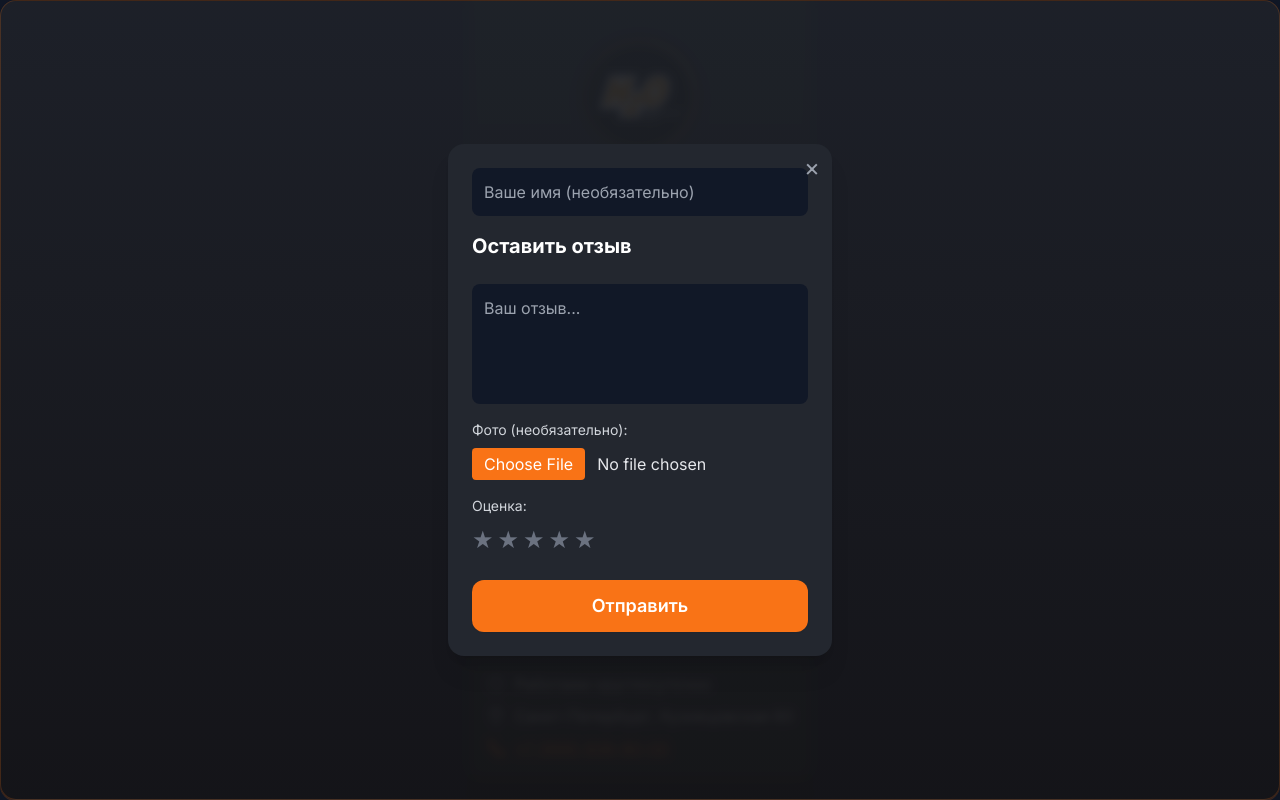
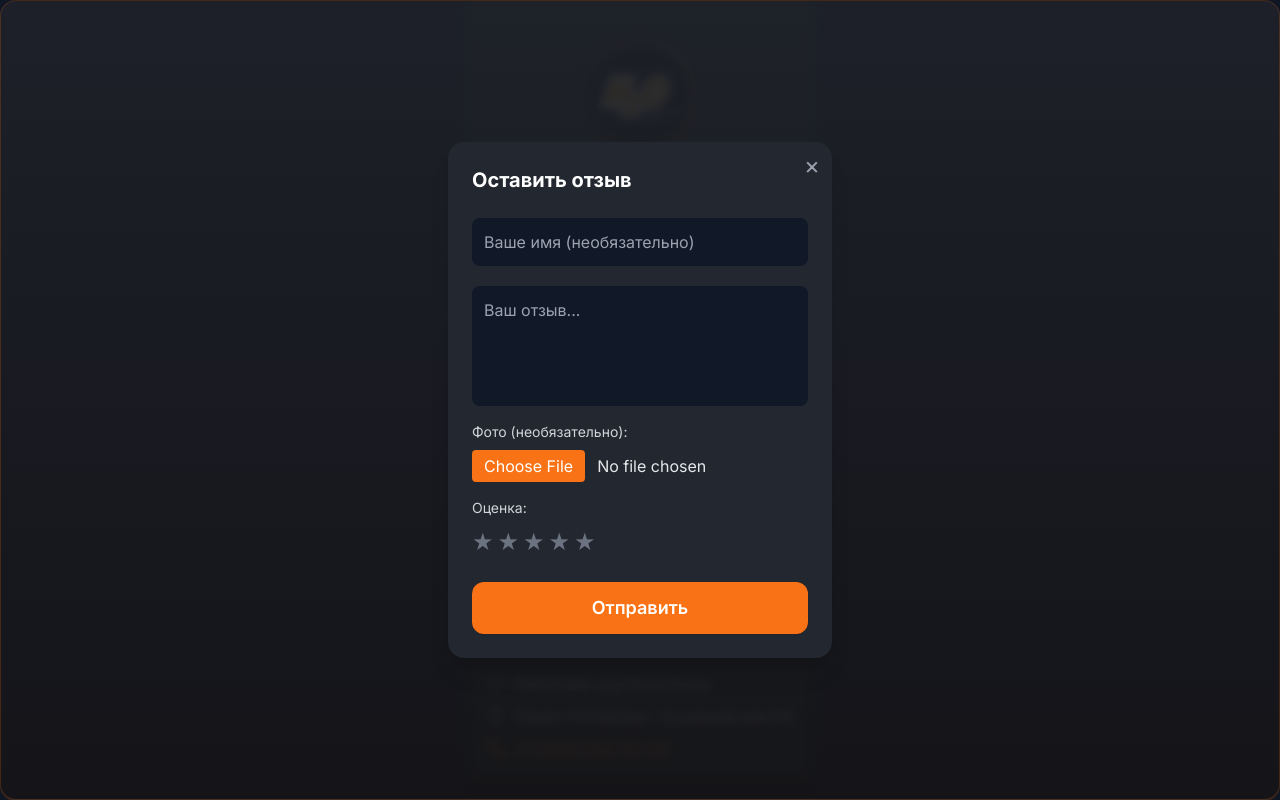
Before and after one commit to tysostoystore/carwash2o, a plain HTML site: page index.html in a window 1280 px wide. Both pictures are taken after a click on the button "Оставить отзыв". Drawn offline with nearby package versions, Linux system fonts and the light colour scheme.

Commit message:
deploy: 778470e912f53d02986c1ec73976dd13707772e2

```diff
--- a/index.html
+++ b/index.html
@@ -129,9 +129,9 @@
   <!-- Review Modal (hidden by default) -->
   <div id="review-modal" class="fixed inset-0 z-50 flex items-center justify-center bg-black bg-opacity-60 backdrop-blur-sm premium-blur hidden">
     <div class="bg-[#23272f] rounded-2xl shadow-xl p-6 w-full max-w-sm mx-2 flex flex-col gap-4 relative animate-fade-in">
-        <input type="text" class="w-full rounded-lg bg-gray-900 text-white p-3 focus:outline-none focus:ring-2 focus:ring-[#f97316] transition placeholder-gray-400" placeholder="Ваше имя (необязательно)" id="review-name" maxlength="32" autocomplete="name" />
       <button id="close-review-modal" class="absolute top-3 right-3 text-gray-400 hover:text-white text-2xl leading-none">&times;</button>
       <div class="text-xl font-bold text-white mb-2">Оставить отзыв</div>
+      <input type="text" class="w-full rounded-lg bg-gray-900 text-white p-3 focus:outline-none focus:ring-2 focus:ring-[#f97316] transition placeholder-gray-400 mb-1" placeholder="Ваше имя (необязательно)" id="review-name" maxlength="32" autocomplete="name" />
       <textarea class="w-full rounded-lg bg-gray-900 text-white p-3 resize-none focus:outline-none focus:ring-2 focus:ring-[#f97316]" rows="4" placeholder="Ваш отзыв..."></textarea>
       <div class="flex flex-col gap-2">
         <label class="text-gray-300 text-sm font-medium">Фото (необязательно):</label>
```
